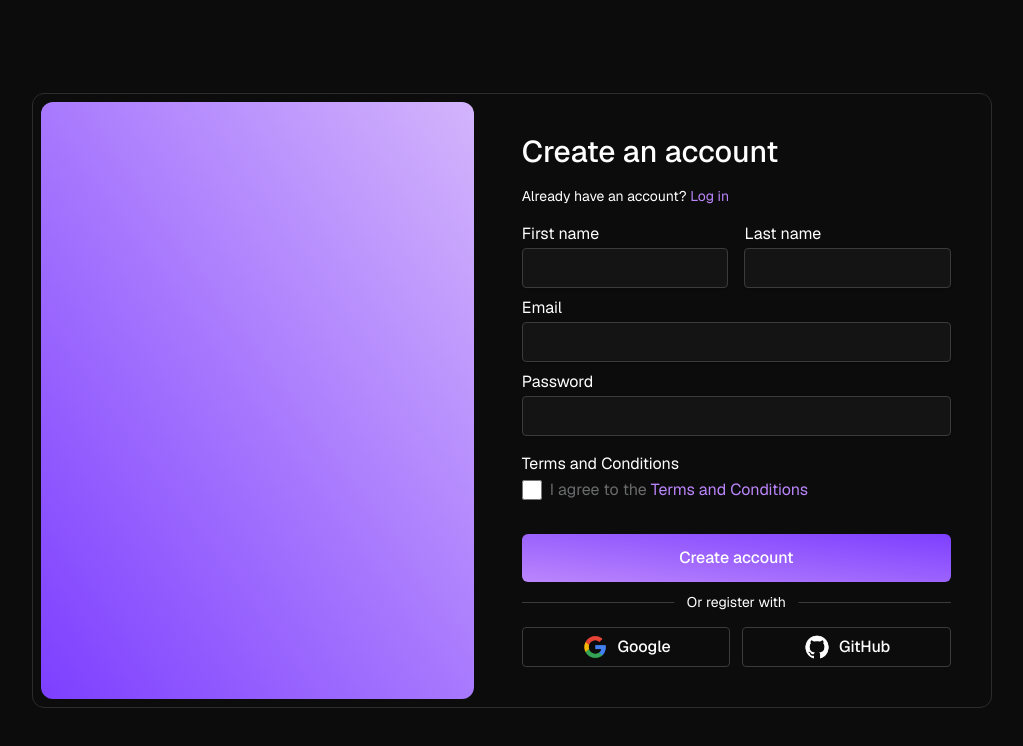
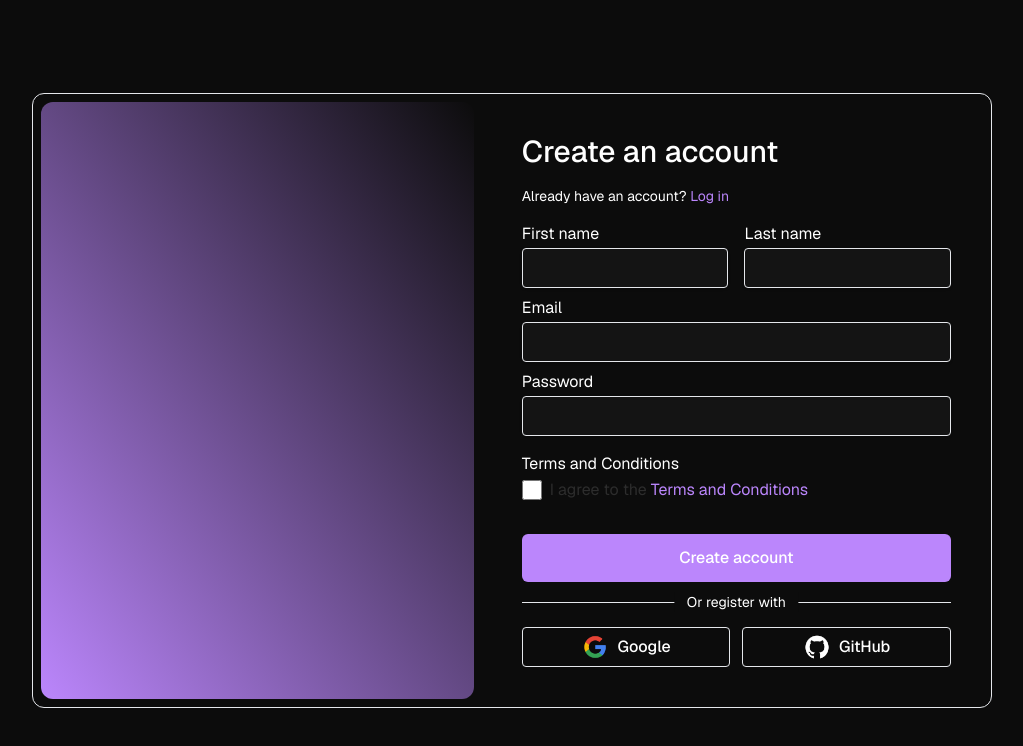
Before and after one commit to krishabbashyal/Apptive, a Next.js app in the folder client/: page /signup in a window 1280 px wide. Shown: the top 746 px of the page, without its empty margins (128-1151 px from the left). Built offline with nearby package versions, Linux system fonts and the light colour scheme.

Commit message:
Purging colors

```diff
--- a/client/src/app/page.tsx
+++ b/client/src/app/page.tsx
@@ -15,7 +15,7 @@ const LandingPage = () => {
             </div>
 
             <div>
-              <p className='text-xl md:text-3xl font-medium mt-4 md:mt-10 text-cadetGrayLight'>Elevate your job search with a tool that helps you stay organized and on top</p>
+              <p className='text-xl md:text-3xl font-medium mt-4 md:mt-10 text-spacer'>Elevate your job search with a tool that helps you stay organized and on top</p>
             </div>
             <div>
             <button className='text-xl bg-white text-black font-semibold px-6 py-2.5 rounded-lg mt-4 md:mt-10'>Get started</button>
--- a/client/src/components/AuthForms/AuthCard.tsx
+++ b/client/src/components/AuthForms/AuthCard.tsx
@@ -3,7 +3,7 @@ import React from 'react'
 
 const AuthCard = () => {
   return (
-<div className='w-full h-full bg-gradient-to-tr from-accentDark to-accentLight rounded-xl overflow-hidden'>
+<div className='w-full h-full bg-gradient-to-tr from-accent to-accentLight rounded-xl overflow-hidden'>
 
 </div>
 
--- a/client/src/components/AuthForms/Login.tsx
+++ b/client/src/components/AuthForms/Login.tsx
@@ -87,7 +87,7 @@ const LoginForm = () => {
           </div>
 
           <button
-            className="mt-6 h-12 rounded-md from-accent to-accentDark px-4 py-2 font-medium text-white enabled:bg-gradient-to-tr disabled:cursor-not-allowed disabled:bg-cadetGray sm:mt-8"
+            className="mt-6 h-12 rounded-md from-accent to-accent px-4 py-2 font-medium text-white enabled:bg-gradient-to-tr disabled:cursor-not-allowed disabled:bg-cadetGray sm:mt-8"
             disabled={isSubmitting}
           >
             Log in
--- a/client/src/components/AuthForms/Signup.tsx
+++ b/client/src/components/AuthForms/Signup.tsx
@@ -23,8 +23,8 @@ const SignupForm = () => {
     signupUser(data);
   };
 
-  const inputFieldClass = "h-10 w-full rounded border border-cadetGray bg-background pl-3 shadow placeholder:text-cadetGrayLight focus:outline-none focus:ring-1 focus:ring-accent mt-0.5";
-  const inputFieldErrorClass = "h-10 w-full rounded border border-bittersweetDark bg-background pl-3 shadow placeholder:text-cadetGrayLight focus:outline-none focus:ring-1 focus:ring-accent animate-shake mt-0.5";
+  const inputFieldClass = "h-10 w-full rounded border border-cadetGray bg-background pl-3 shadow placeholder:text-spacer focus:outline-none focus:ring-1 focus:ring-accent mt-0.5";
+  const inputFieldErrorClass = "h-10 w-full rounded border border-bittersweetDark bg-background pl-3 shadow placeholder:text-spacer focus:outline-none focus:ring-1 focus:ring-accent animate-shake mt-0.5";
   const errorMessageClass = "text-bittersweetDark text-sm mt-1";
 
   return (
@@ -124,7 +124,7 @@ const SignupForm = () => {
                 type="checkbox"
                 id="termsAndConditions"
               />
-              <p className={ errors.termsAndConditions ? "animate-shake text-bittersweetDark" : "text-cadetGrayLight"}>
+              <p className={ errors.termsAndConditions ? "animate-shake text-bittersweetDark" : "text-spacer"}>
                 I agree to the{" "}
                 <span className="cursor-pointer text-accent">
                   Terms and Conditions
@@ -133,7 +133,7 @@ const SignupForm = () => {
             </div>
           </div>
           <button
-            className="mt-6 h-12 rounded-md from-accent to-accentDark px-4 py-2 font-medium text-white enabled:bg-gradient-to-tr disabled:cursor-not-allowed disabled:bg-cadetGray sm:mt-8"
+            className="mt-6 h-12 rounded-md from-accent to-accent px-4 py-2 font-medium text-white enabled:bg-gradient-to-tr disabled:cursor-not-allowed disabled:bg-cadetGray sm:mt-8"
             disabled={isSubmitting}
           >
             Create account
--- a/client/src/components/Forms/ApplicationForm.tsx
+++ b/client/src/components/Forms/ApplicationForm.tsx
@@ -21,9 +21,9 @@ function ApplicationForm() {
   };
 
   const inputFieldClass =
-    "h-10 w-full rounded border border-cadetGray bg-background pl-3 shadow placeholder:text-cadetGrayLight focus:outline-none focus:ring-1 focus:ring-accent mt-0.5";
+    "h-10 w-full rounded border border-cadetGray bg-background pl-3 shadow placeholder:text-spacer focus:outline-none focus:ring-1 focus:ring-accent mt-0.5";
   const inputFieldErrorClass =
-    "h-10 w-full rounded border border-bittersweetDark bg-background pl-3 shadow placeholder:text-cadetGrayLight focus:outline-none focus:ring-1 focus:ring-accent animate-shake";
+    "h-10 w-full rounded border border-bittersweetDark bg-background pl-3 shadow placeholder:text-spacer focus:outline-none focus:ring-1 focus:ring-accent animate-shake";
   const errorMessageClass = "text-bittersweetDark text-sm mt-1";
 
   const today = new Date();
@@ -170,7 +170,7 @@ function ApplicationForm() {
           <button
             type="submit"
             disabled={isSubmitting}
-            className="mt-6 h-12 rounded-md from-accent to-accentDark px-4 py-2 font-medium text-white enabled:bg-gradient-to-tr disabled:cursor-not-allowed disabled:bg-cadetGray sm:mt-8"
+            className="mt-6 h-12 rounded-md from-accent to-accent px-4 py-2 font-medium text-white enabled:bg-gradient-to-tr disabled:cursor-not-allowed disabled:bg-cadetGray sm:mt-8"
           >
             Create
           </button>
--- a/client/src/components/LandingPage/FeatureCard.tsx
+++ b/client/src/components/LandingPage/FeatureCard.tsx
@@ -6,8 +6,8 @@ interface FeatureCardProps {
 }
 const FeatureCard = ({title, description}: FeatureCardProps) => {
   return (
-    <div className='w-80 h-96 bg-background rounded-xl p-6 text-cadetGrayLight ring-4 ring-cadetGrayDark hover:ring-accent '>
-      <p className='text-2xl text-center pb-2 font-semibold border-b border-cadetGrayDark '>{title}</p>
+    <div className='w-80 h-96 bg-background rounded-xl p-6 text-spacer ring-4 ring-spacer hover:ring-accent '>
+      <p className='text-2xl text-center pb-2 font-semibold border-b border-spacer '>{title}</p>
       <p className='font-medium mt-4'>{description}</p>
     </div>
   )
--- a/client/tailwind.config.ts
+++ b/client/tailwind.config.ts
@@ -12,16 +12,8 @@ const config: Config = {
         background: "#141414",
         foreground: "#0C0C0C",
         accent: "#BB86FC",
-        accentTransition: "#a56dfd",
-        accentLight: "#D3B4FC",
-        accentDark: "#7D3FFF",
-        cadetGrayLight: "#6A6B6C",
-        cadetGray: "#3A3B3C",
-        cadetGrayDark: "#252627",
-        graySeperator: "#2D2D2D",
-        bittersweetLight: "#FF9D9D",
-        bittersweet: "#FF6D6D",
-        bittersweetDark: "#E05555",
+        spacer: "#2D2D2D",
+        danger: "#E05555"
       },
       fontFamily: {
         sans: ['var(--font-geist-sans)'],
```
